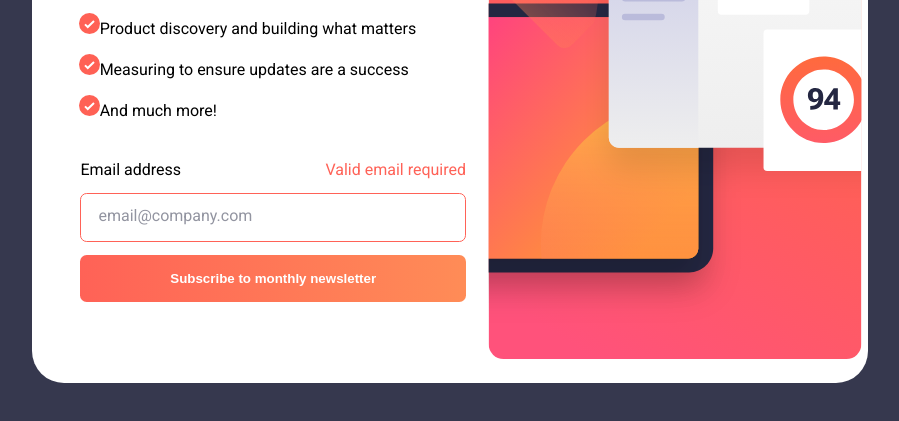
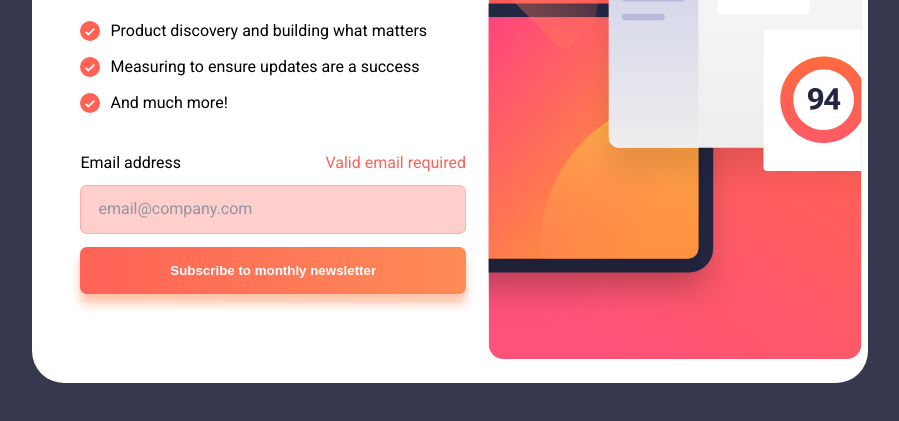
Before and after one commit to george5-star/newsletter-sign-up-form-with-success-message, a plain HTML site: page index.html in a window 1280 px wide. Both pictures are taken after a click on the button "Subscribe to monthly newsletter". Shown: the part 317-738 px from the top of the page, without its empty margins (190-1089 px from the left). Drawn offline with Linux system fonts and the light colour scheme.

Commit message:
implement email validation

```diff
--- a/index.html
+++ b/index.html
@@ -42,7 +42,7 @@
           </li>
           <li class="hero-message__feature-item">And much more!</li>
         </ul>
-        <form action="" class="form">
+        <form class="form">
           <div class="form__group">
             <label for="email" class="form__label">Email address</label>
             <div class="form__error-message">Valid email required</div>
@@ -59,7 +59,9 @@
             <div class="form__placeholder">email@company.com</div>
           </div>
         </form>
-        <button class="form__btn btn">Subscribe to monthly newsletter</button>
+        <button type="submit" class="form__btn btn">
+          Subscribe to monthly newsletter
+        </button>
       </div>
       <img
         src="./src/assets/images/illustration-sign-up-desktop.svg"
--- a/src/css/styles.css
+++ b/src/css/styles.css
@@ -49,6 +49,8 @@
   --pad-400: 4em;
   --pad-450: 4.5em;
   --pad-500: 5em;
+
+  --bxsh: 0 10px 10px hsla(19, 100%, 67%, 0.5);
 }
 
 /* utilities */
@@ -60,6 +62,10 @@
   font-weight: var(--fw-bold);
   background-color: var(--clr-neutral--dark-slate-grey);
   padding-block: var(--pad-120);
+}
+
+.btn:is(:hover, :focus) {
+  box-shadow: var(--bxsh);
 }
 
 *,
@@ -88,12 +94,11 @@ body {
 ul {
   list-style: none;
   list-style-position: outside;
-  margin-inline-start: var(--mg-120);
 }
 
-li::marker {
-  content: url(../assets/images/icon-list.svg);
-}
+/* li::marker {
+  content: ;
+} */
 
 img {
   max-width: 100%;
@@ -143,8 +148,21 @@ p {
   padding-block: max(2vh, var(--pad-50));
 }
 
+.hero-message__feature-item::before {
+  content: "";
+  display: block;
+  width: 20px;
+  height: 20px;
+  background: url(../assets/images/icon-list.svg);
+  background-size: cover;
+  background-position: center;
+  margin-inline-end: 1rem;
+}
+
 .hero-message__feature-item {
   margin-block: var(--mg-100);
+  display: flex;
+  width: 100%;
 }
 
 .form__group {
@@ -269,6 +287,13 @@ p {
   border: 1px solid var(--clr-primary--tomato);
 }
 
+.input-error {
+  --error: hsla(4, 100%, 67%, 0.3);
+  background-color: var(--error);
+  border: 1px solid var(--error);
+  color: hsl(4, 100%, 67%);
+}
+
 .success__img {
   width: 60px;
   margin-block-start: var(--mg-500);
--- a/src/js/app.js
+++ b/src/js/app.js
@@ -7,35 +7,28 @@ const errorMessage = document.querySelector(".form__error-message");
 const emailEl = document.querySelector(".form__input");
 const mainPage = document.querySelector(".container");
 const successPage = document.querySelector(".success");
+const successEmail = document.querySelector(".success__email");
 
-let successEmailValue = document.querySelector(".success__email");
-let isValidEmail;
+const isValidEmail =
+  /^[a-zA-Z0-9.!#$%&'*+/=?^_`{|}~-]+@[a-zA-Z0-9-]+(?:\.[a-zA-Z0-9-]+)*$/;
 
-const regex = /email@company/;
+formBtn.addEventListener("click", () => {
+  const emailValue = emailEl.value;
 
-emailEl.addEventListener("input", function (e) {
-  isValidEmail = regex.test(e.target.value);
-  emailEl.classList.add("error");
-  errorMessage.classList.add("show");
-  if (isValidEmail) {
-    emailEl.classList.remove("error");
+  if (isValidEmail.test(emailValue)) {
+    emailEl.classList.remove("input-error");
     errorMessage.classList.remove("show");
-  }
-});
-
-formBtn.addEventListener("click", function () {
-  if (regex.test(emailEl.value)) {
+    successPage.classList.add("show");
     mainPage.classList.add("hide");
-    successPage.classList.add("show");
-    successEmailValue.textContent = emailEl.value;
+    emailEl.value = "";
+    successEmail.textContent = emailValue;
   } else {
-    emailEl.classList.add("error");
+    emailEl.classList.add("input-error");
     errorMessage.classList.add("show");
   }
 });
 
-successBtn.addEventListener("click", function () {
+successBtn.addEventListener("click", () => {
   successPage.classList.remove("show");
   mainPage.classList.remove("hide");
-  emailEl.value = "";
 });
```
